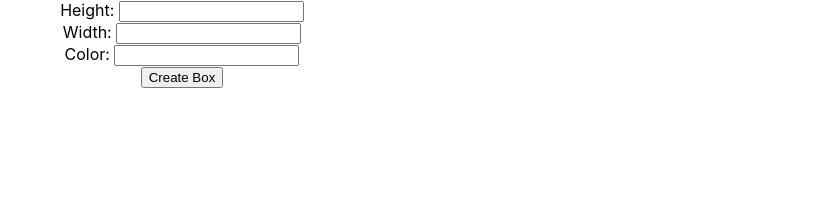
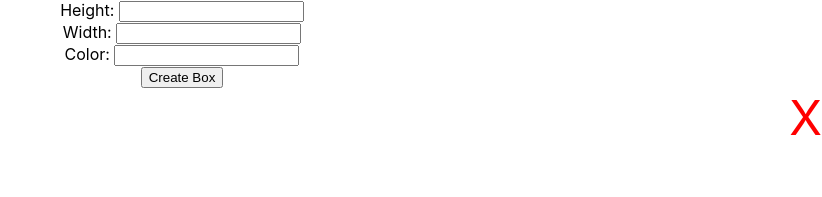
Before and after one commit to Guillermo-Martin/box-maker, a React (Create React App) app: page / in a window 1280 px wide. Both pictures are taken after typing "Sample", "Sample", "Sample" into the empty fields and a click on the button "Create Box". Shown: the top 197 px of the page, without its empty margins (458-1280 px from the left). Built offline with nearby package versions, Linux system fonts and the light colour scheme.

Commit message:
Create 'handleDelete' function

```diff
--- a/src/components/Box.js
+++ b/src/components/Box.js
@@ -12,6 +12,12 @@ function Box(props) {
         backgroundColor: `${props.color}`
       }}
     >
+    <span
+      style={{display: "flex", justifyContent: "flex-end", fontSize: "3rem", color: "red"}}
+      onClick={props.handleDelete}
+    >
+      X
+    </span>
     </div>
   );
 }
--- a/src/components/BoxList.js
+++ b/src/components/BoxList.js
@@ -17,6 +17,10 @@ class BoxList extends Component {
     }));
   }
 
+  handleDelete = () => {
+    alert("I will be deleted");
+  }
+
   render() {
     // for every info object in in the boxes array, render a box with those dimensions
     const allBoxes = this.state.boxes.map(box =>
@@ -24,6 +28,7 @@ class BoxList extends Component {
         height={box.height}
         width={box.width}
         color={box.color}
+        handleDelete={this.handleDelete}
       />
     )
     return (
```
